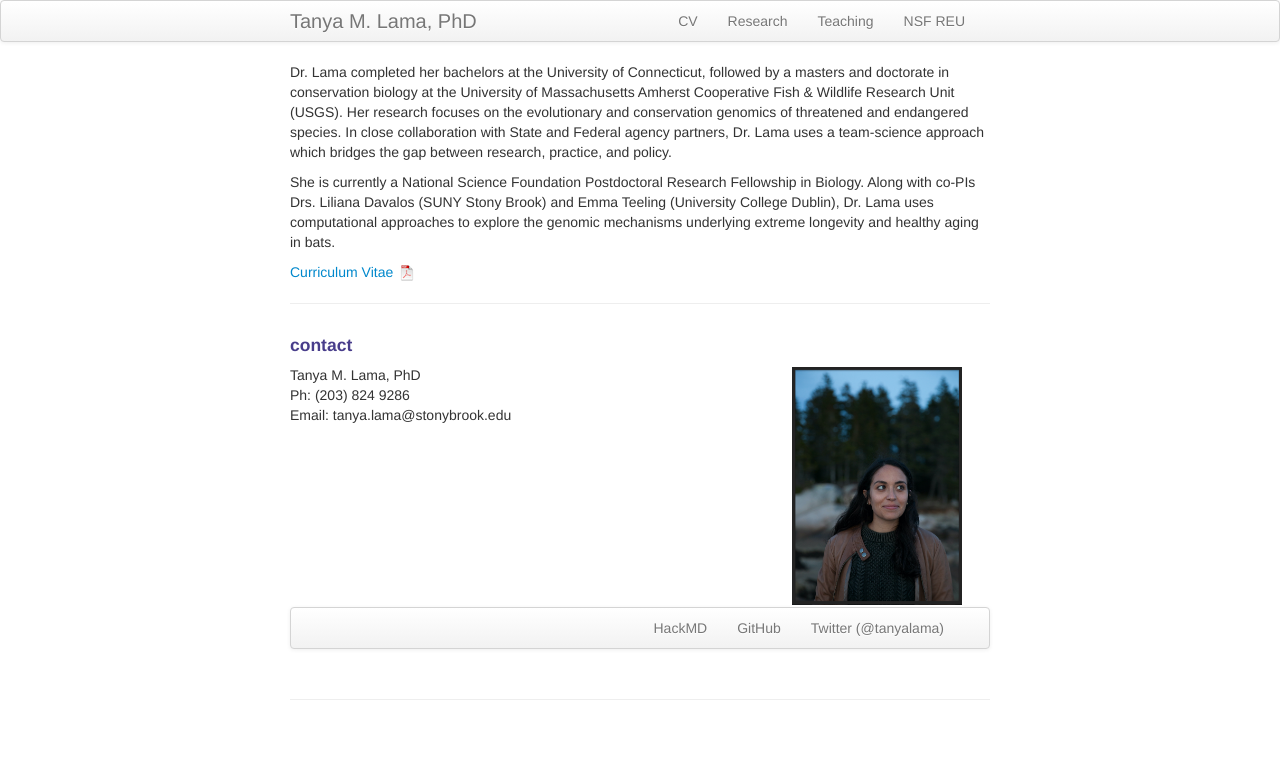
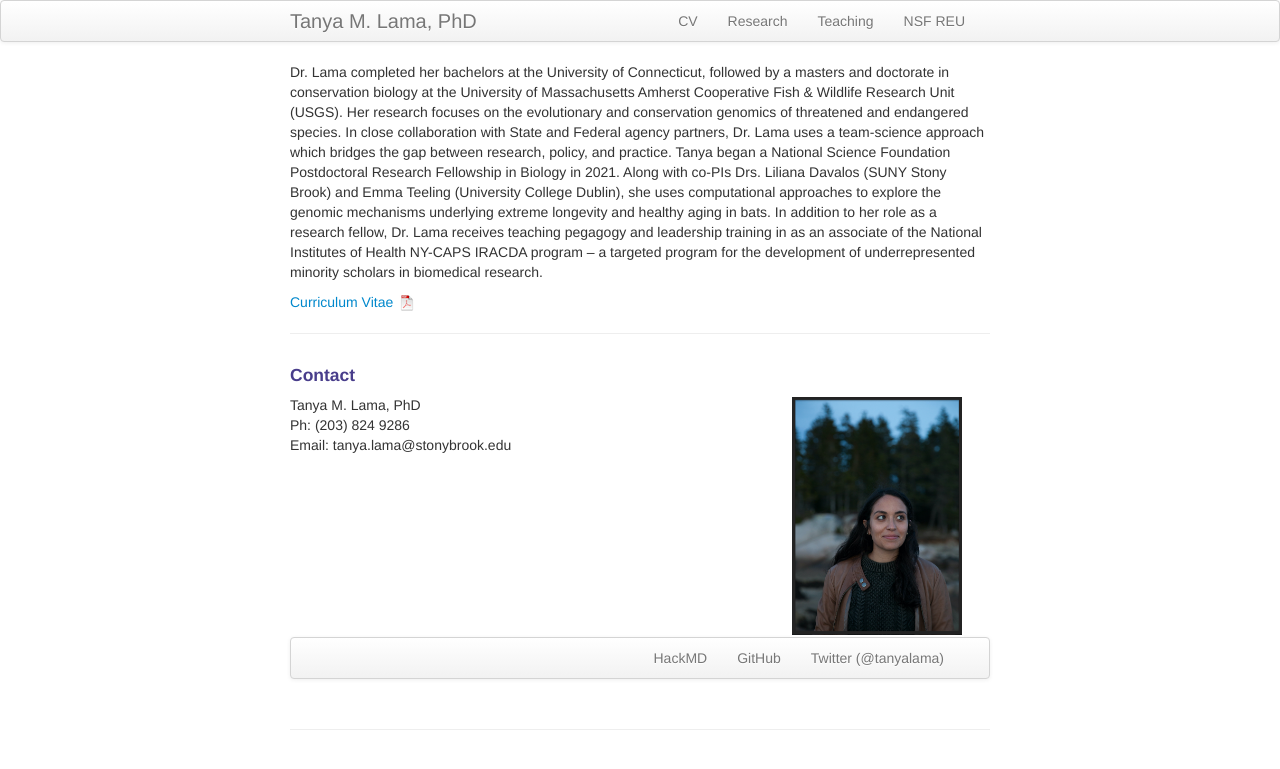
Before and after one commit to tanyalama/tanyalama.github.io, a Jekyll site: the page built from index.md, in a window 1280 px wide. Shown: the top 769 px of the page. Built offline with Jekyll 4.4.1, drawn with Linux system fonts in a browser that asks for light colours.

Commit message:
Update index.md

```diff
--- a/index.md
+++ b/index.md
@@ -5,9 +5,7 @@ description: Tanya is a National Science Foundation postdocoral research fellow
 keywords: conservation, genomics, wildlife, bats, lynx, ecology
 ---
 
-Dr. Lama completed her bachelors at the University of Connecticut, followed by a masters and doctorate in conservation biology at the University of Massachusetts Amherst Cooperative Fish & Wildlife Research Unit (USGS). Her research focuses on the evolutionary and conservation genomics of threatened and endangered species. In close collaboration with State and Federal agency partners, Dr. Lama uses a team-science approach which bridges the gap between research, practice, and policy.
-
-She is currently a National Science Foundation Postdoctoral Research Fellowship in Biology. Along with co-PIs Drs. Liliana Davalos (SUNY Stony Brook) and Emma Teeling (University College Dublin), Dr. Lama uses computational approaches to explore the genomic mechanisms underlying extreme longevity and healthy aging in bats.
+Dr. Lama completed her bachelors at the University of Connecticut, followed by a masters and doctorate in conservation biology at the University of Massachusetts Amherst Cooperative Fish & Wildlife Research Unit (USGS). Her research focuses on the evolutionary and conservation genomics of threatened and endangered species. In close collaboration with State and Federal agency partners, Dr. Lama uses a team-science approach which bridges the gap between research, policy, and practice. Tanya began a National Science Foundation Postdoctoral Research Fellowship in Biology in 2021. Along with co-PIs Drs. Liliana Davalos (SUNY Stony Brook) and Emma Teeling (University College Dublin), she uses computational approaches to explore the genomic mechanisms underlying extreme longevity and healthy aging in bats. In addition to her role as a research fellow, Dr. Lama receives teaching pegagogy and leadership training in as an associate of the National Institutes of Health NY-CAPS IRACDA program -- a targeted program for the development of underrepresented minority scholars in biomedical research.
 
 [Curriculum Vitae ![CV as pdf]({{ BASE_PATH }}/pages/icons16/pdf-icon.png)]({{ BASE_PATH }}/assets/CV.pdf)<br/>
 
@@ -16,7 +14,7 @@ She is currently a National Science Foundation Postdoctoral Research Fellowship
 
 
 <div class="container">
-<h4><a name="Contact"></a>contact</h4>
+<h4><a name="Contact"></a>Contact</h4>
 
     <div class="row-fluid">
         <div class="span5">
```
